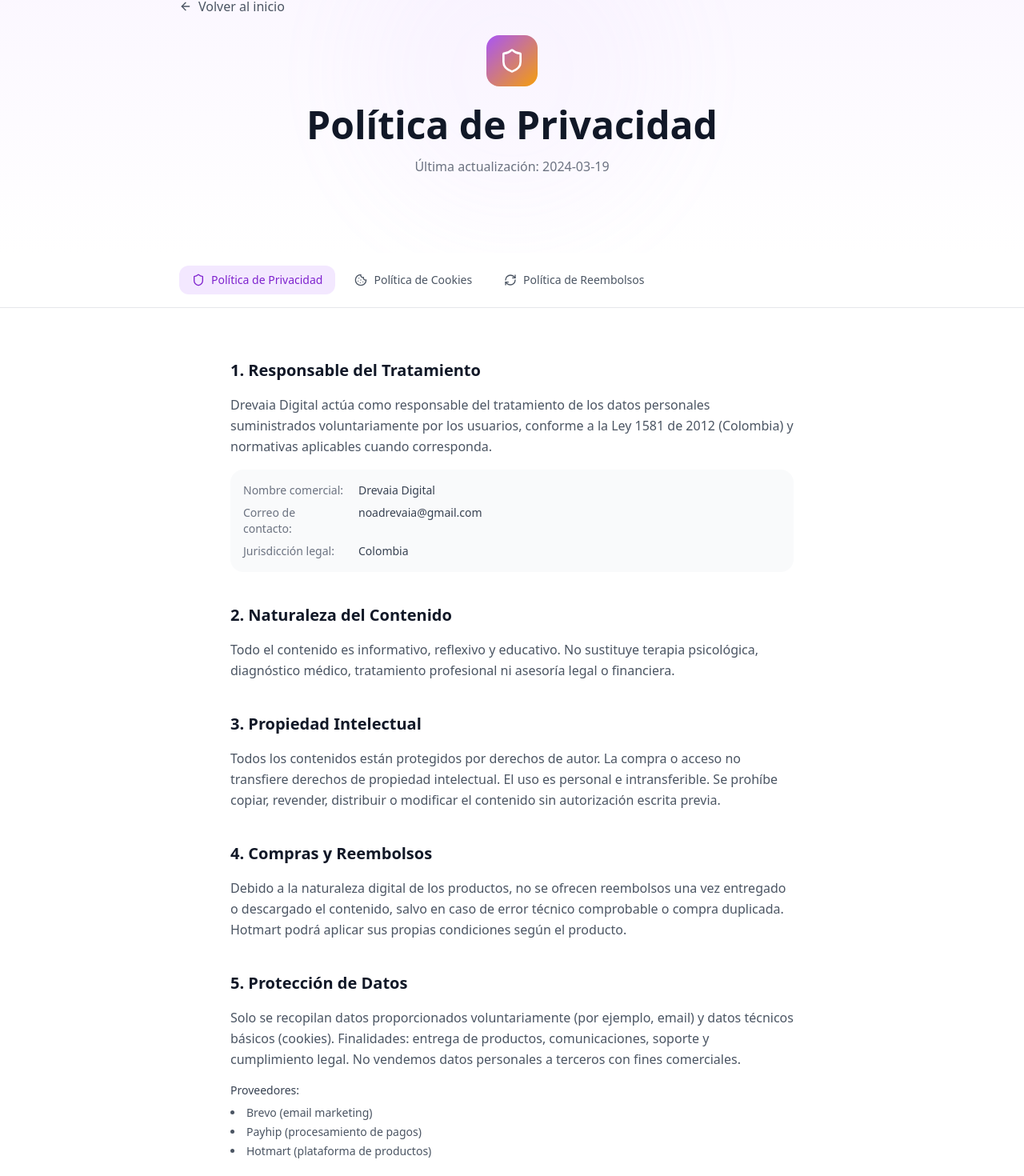
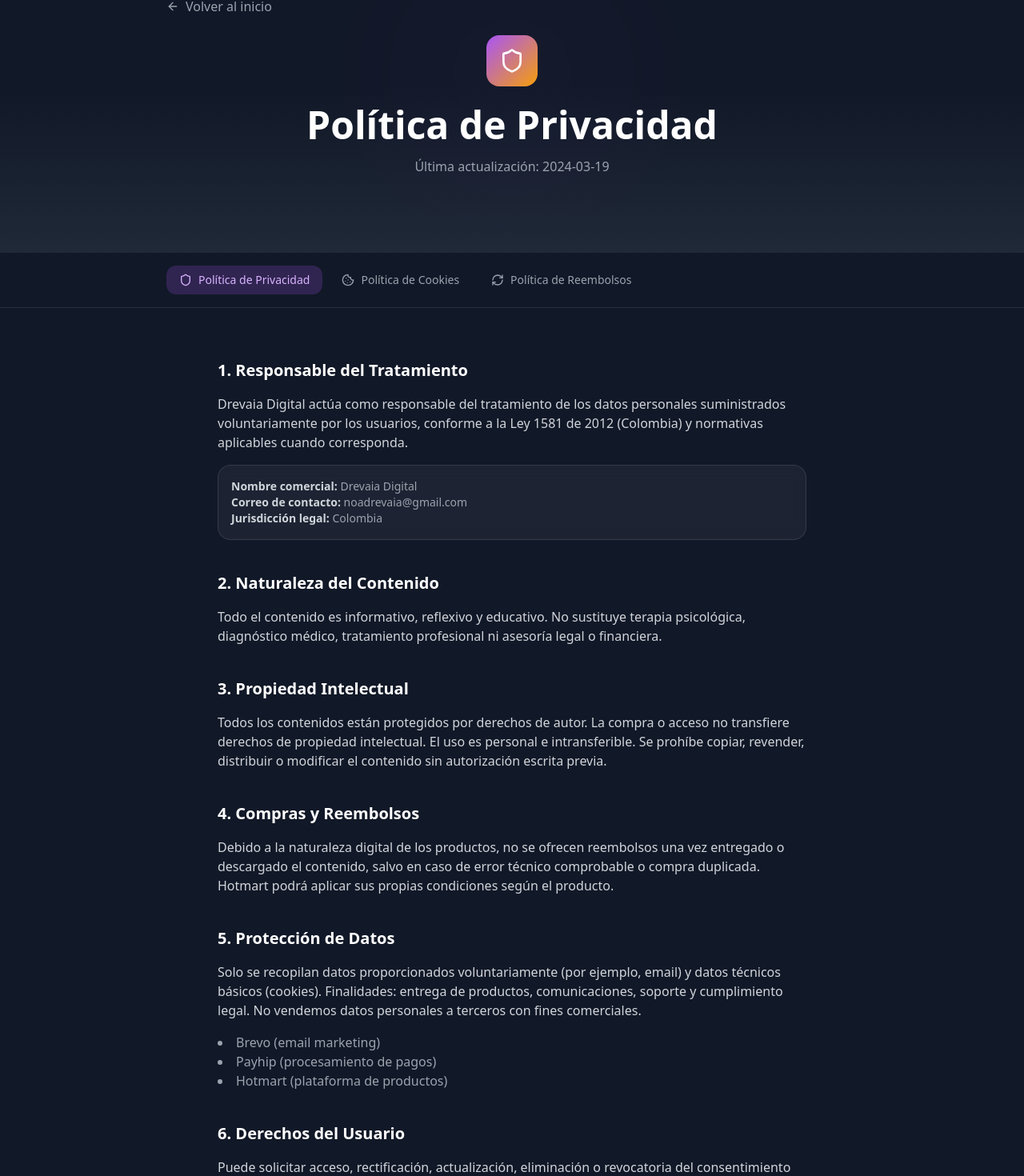
Before and after one commit to Drevaia-Digital/drevaia-app, a React (Vite) app: page /legal in a window 1280 px wide. Shown: the part 100-1570 px from the top of the page at 80% size. Built offline with nearby package versions, Linux system fonts and the light colour scheme.

Commit message:
UI: página legal premium dark mode completa

```diff
--- a/src/pages/LegalPage.tsx
+++ b/src/pages/LegalPage.tsx
@@ -63,12 +63,7 @@ export function LegalPage({ t, language, changeLanguage }: LegalPageProps) {
 
   useEffect(() => {
     window.scrollTo(0, 0);
-
-  const fetchData = async () => {
-    await loadLegalData();
-  };
-
-  fetchData();
+    loadLegalData();
   }, [currentSection, language]);
 
   const loadLegalData = async () => {
@@ -96,7 +91,8 @@ export function LegalPage({ t, language, changeLanguage }: LegalPageProps) {
   const title = sectionTitles[currentSection || 'privacy']?.[language] || 'Legal';
 
   return (
-    <div className="min-h-screen bg-white dark:bg-gray-900 transition-colors duration-300">
+    <div className="min-h-screen bg-gray-900 text-gray-300">
+
       <SEO
         title={`${title} | Drevaia Digital`}
         description={legalData?.sections?.[0]?.content?.substring(0, 160) || ''}
@@ -106,52 +102,59 @@ export function LegalPage({ t, language, changeLanguage }: LegalPageProps) {
 
       <Navigation t={t} language={language} changeLanguage={changeLanguage} />
 
-      {/* Header */}
-      <section className="relative py-16 md:py-24 bg-gradient-to-b from-purple-50 to-white dark:from-gray-900 dark:to-gray-800 overflow-hidden">
+      {/* HEADER */}
+      <section className="relative py-16 md:py-24 bg-gradient-to-b from-gray-900 via-gray-900 to-gray-800 text-white overflow-hidden">
+
         <div className="absolute inset-0 opacity-20">
-          <div className="absolute top-0 left-1/2 -translate-x-1/2 w-96 h-96 bg-purple-300/30 rounded-full blur-3xl" />
+          <div className="absolute top-0 left-1/2 -translate-x-1/2 w-96 h-96 bg-purple-500/10 rounded-full blur-3xl" />
         </div>
 
-        <div className="relative max-w-4xl mx-auto px-4 sm:px-6 lg:px-8">
+        <div className="relative max-w-4xl mx-auto px-4">
+
           <Link
             to="/"
-            className="inline-flex items-center gap-2 text-gray-600 dark:text-gray-400 hover:text-purple-600 transition-colors mb-6"
+            className="inline-flex items-center gap-2 text-gray-400 hover:text-white transition-all duration-300 hover:-translate-x-1 mb-6"
           >
             <ArrowLeft className="w-4 h-4" />
-            {language === 'es' ? 'Volver al inicio' : language === 'en' ? 'Back to home' : language === 'fr' ? 'Retour à l\'accueil' : 'Voltar ao início'}
+            {language === 'es' ? 'Volver al inicio' : 'Back to home'}
           </Link>
 
           <div className="text-center">
             <div className="inline-flex items-center justify-center w-16 h-16 bg-gradient-to-br from-purple-500 to-amber-500 rounded-2xl mb-6">
               <Icon className="w-8 h-8 text-white" />
             </div>
-            <h1 className="text-3xl md:text-4xl lg:text-5xl font-bold text-gray-900 dark:text-white mb-4">
+
+            <h1 className="text-3xl md:text-5xl font-bold text-white mb-4">
               {title}
             </h1>
+
             {legalData?.lastUpdated && (
-              <p className="text-gray-500 dark:text-gray-400">
-                {language === 'es' ? 'Última actualización:' : language === 'en' ? 'Last updated:' : language === 'fr' ? 'Dernière mise à jour:' : 'Última atualização:'} {legalData.lastUpdated}
+              <p className="text-gray-400">
+                {language === 'es' ? 'Última actualización:' : 'Last updated:'} {legalData.lastUpdated}
               </p>
             )}
           </div>
+
         </div>
       </section>
 
-      {/* Navigation Tabs */}
-      <div className="border-b border-gray-200 dark:border-gray-700 bg-white dark:bg-gray-900 sticky top-0 z-40">
-        <div className="max-w-4xl mx-auto px-4 sm:px-6 lg:px-8">
+      {/* TABS */}
+      <div className="border-b border-white/10 bg-gray-900 sticky top-0 z-40">
+        <div className="max-w-4xl mx-auto px-4">
+
           <div className="flex gap-2 overflow-x-auto py-4">
             {validSections.map((sec) => {
               const SecIcon = icons[sec];
               const secTitle = sectionTitles[sec][language];
+
               return (
                 <Link
                   key={sec}
                   to={`/legal/${sec}`}
-                  className={`flex items-center gap-2 px-4 py-2 rounded-lg text-sm font-medium whitespace-nowrap transition-colors ${
+                  className={`flex items-center gap-2 px-4 py-2 rounded-lg text-sm transition-all ${
                     currentSection === sec
-                      ? 'bg-purple-100 dark:bg-purple-900/30 text-purple-700 dark:text-purple-300'
-                      : 'text-gray-600 dark:text-gray-400 hover:bg-gray-100 dark:hover:bg-gray-800'
+                      ? 'bg-purple-500/20 text-purple-300'
+                      : 'text-gray-400 hover:bg-white/5'
                   }`}
                 >
                   <SecIcon className="w-4 h-4" />
@@ -160,77 +163,68 @@ export function LegalPage({ t, language, changeLanguage }: LegalPageProps) {
               );
             })}
           </div>
+
         </div>
       </div>
 
-      {/* Content */}
+      {/* CONTENT */}
       <section className="py-12 md:py-16">
-        <div className="max-w-3xl mx-auto px-4 sm:px-6 lg:px-8">
+        <div className="max-w-3xl mx-auto px-4">
+
           {loading ? (
-            <div className="space-y-8">
-              {[1, 2, 3, 4].map((i) => (
-                <div key={i} className="animate-pulse">
-                  <div className="h-6 bg-gray-200 dark:bg-gray-700 rounded w-1/3 mb-4" />
-                  <div className="h-4 bg-gray-200 dark:bg-gray-700 rounded w-full mb-2" />
-                  <div className="h-4 bg-gray-200 dark:bg-gray-700 rounded w-5/6" />
+            <div className="space-y-6 animate-pulse">
+              <div className="h-6 bg-white/10 rounded w-1/3" />
+              <div className="h-4 bg-white/10 rounded" />
+              <div className="h-4 bg-white/10 rounded w-5/6" />
             </div>
-              ))}
-            </div>
+
           ) : legalData ? (
+
             <div className="space-y-10">
+
               {legalData.sections.map((sec) => (
-                <div key={sec.id} id={sec.id}>
-                  <h2 className="text-xl font-bold text-gray-900 dark:text-white mb-4">
+                <div key={sec.id}>
+
+                  <h2 className="text-xl font-bold text-white mb-4">
                     {sec.title}
                   </h2>
-                  <div className="prose dark:prose-invert max-w-none">
-                    <p className="text-gray-600 dark:text-gray-300 leading-relaxed">
+
+                  <div className="prose prose-invert max-w-none">
+                    <p className="text-gray-300">
                       {sec.content}
                     </p>
                   </div>
 
                   {sec.details && (
-                    <div className="mt-4 bg-gray-50 dark:bg-gray-800/50 rounded-xl p-4">
-                      <dl className="space-y-2">
+                    <div className="mt-4 bg-white/5 backdrop-blur border border-white/10 rounded-xl p-4">
                       {sec.details.map((detail, idx) => (
-                          <div key={idx} className="flex flex-col sm:flex-row sm:gap-4">
-                            <dt className="text-sm font-medium text-gray-500 dark:text-gray-400 sm:w-32">
-                              {detail.label}:
-                            </dt>
-                            <dd className="text-sm text-gray-700 dark:text-gray-300">
-                              {detail.value}
-                            </dd>
+                        <div key={idx} className="text-sm text-gray-400">
+                          <strong className="text-gray-300">{detail.label}:</strong> {detail.value}
                         </div>
                       ))}
-                      </dl>
                     </div>
                   )}
 
                   {sec.providers && (
-                    <div className="mt-4">
-                      <h4 className="text-sm font-medium text-gray-700 dark:text-gray-300 mb-2">
-                        {language === 'es' ? 'Proveedores:' : language === 'en' ? 'Providers:' : language === 'fr' ? 'Fournisseurs:' : 'Provedores:'}
-                      </h4>
-                      <ul className="list-disc list-inside space-y-1">
-                        {sec.providers.map((provider, idx) => (
-                          <li key={idx} className="text-sm text-gray-600 dark:text-gray-400">
-                            {provider}
-                          </li>
+                    <ul className="mt-4 list-disc list-inside text-gray-400">
+                      {sec.providers.map((p, i) => (
+                        <li key={i}>{p}</li>
                       ))}
                     </ul>
+                  )}
+
+                </div>
+              ))}
+
+            </div>
+
+          ) : (
+            <div className="text-center py-16 text-gray-400">
+              <FileText className="w-12 h-12 mx-auto mb-4" />
+              Contenido no disponible
             </div>
           )}
-                </div>
-              ))}
-            </div>
-          ) : (
-            <div className="text-center py-16">
-              <FileText className="w-16 h-16 text-gray-300 mx-auto mb-4" />
-              <p className="text-gray-500">
-                {language === 'es' ? 'Contenido no disponible' : language === 'en' ? 'Content not available' : language === 'fr' ? 'Contenu non disponible' : 'Conteúdo não disponível'}
-              </p>
-            </div>
-          )}
+
         </div>
       </section>
 
```
Also changed, not shown: 7 other files (tests, documents, lock files or other folders). Lines whose indentation alone changed are shown as unchanged.
